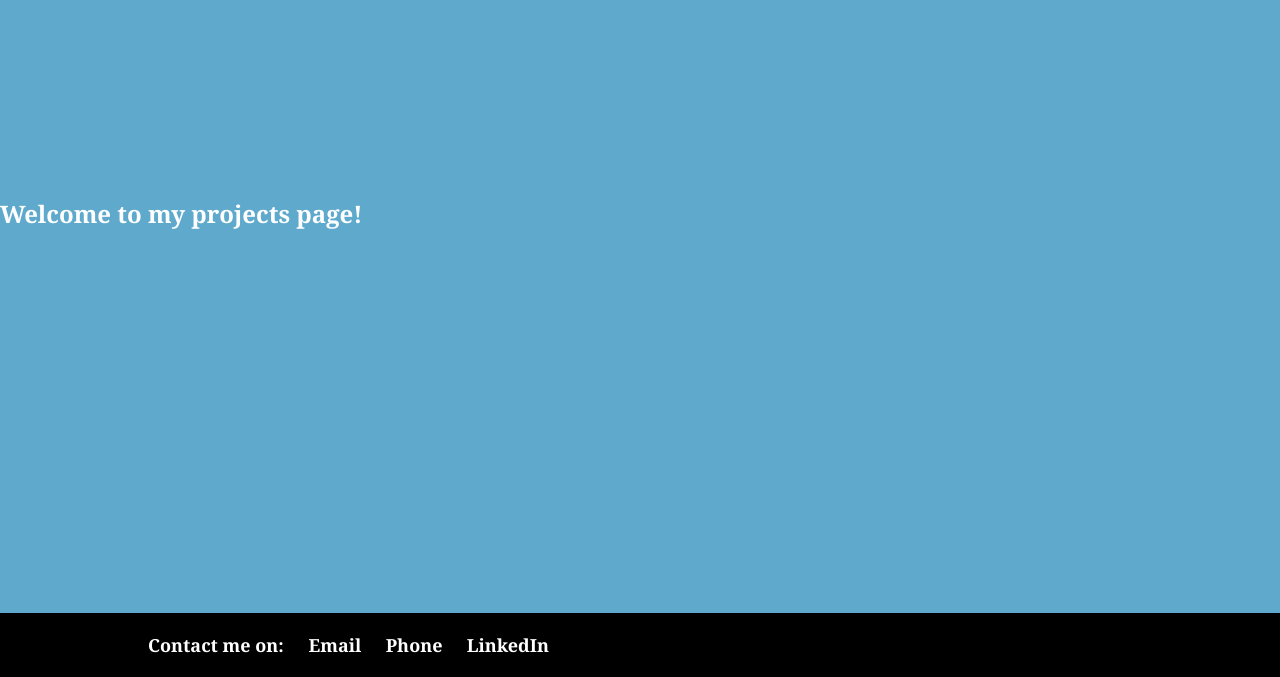
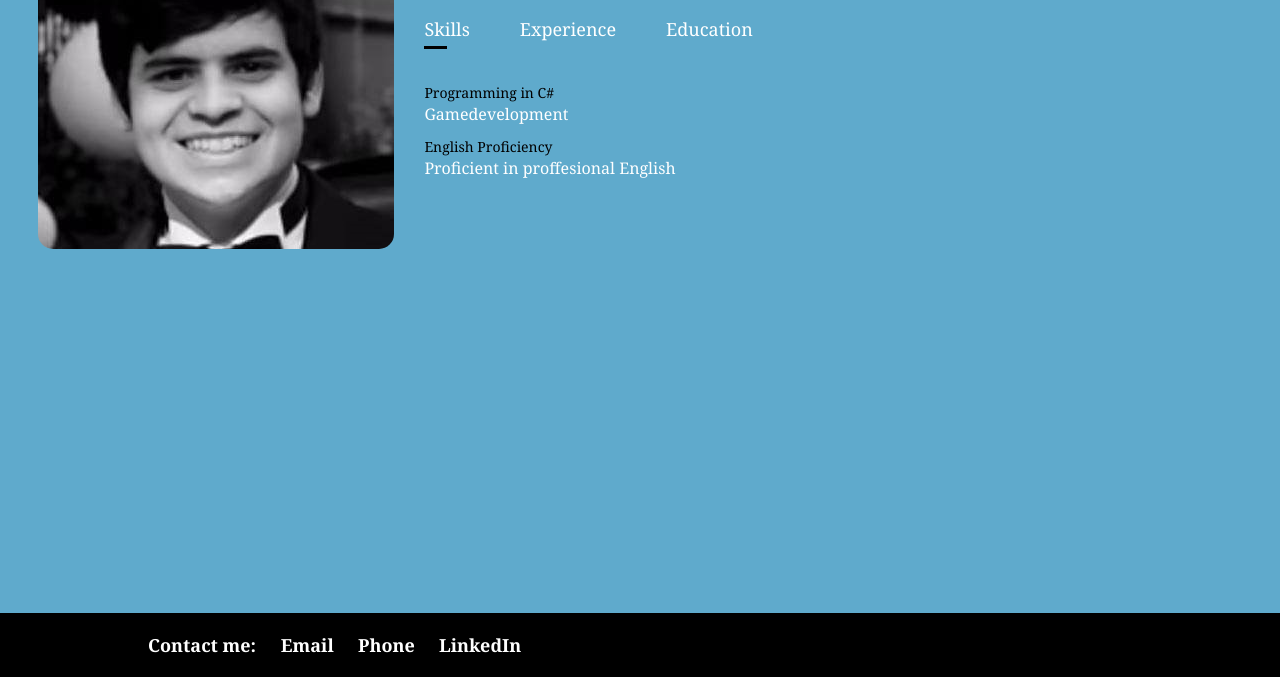
Before and after one commit to NotDutchy/NotDutchy.github.io, a plain HTML site: page otherpages/aboutme.html in a window 1280 px wide. Shown: the part 187-864 px from the top of the page. Drawn offline with Linux system fonts and the light colour scheme.

Commit message:
Added about me page

```diff
--- a/otherpages/aboutme.html
+++ b/otherpages/aboutme.html
@@ -17,19 +17,69 @@
             </nav>
         </header>
 
-        <section class="projects">
-            <h1>
-                Welcome to my projects page!
-            </h1>
+        <section class="about">
+            <div class="container">
+                <div class="row">
+                    <div class="about-col-1">
+                        <img src="../Foto.png">
+                    </div>
+                    <div class="about-col-2">
+                        <h1 class="sub-title">About Me</h1>
+                        <p> Hello, I am Richard Elean</p>
+
+                        <div class="tab-titles">
+                            <p class="tab-links active-link" onclick="opentab('skills')">Skills</p>
+                            <p class="tab-links" onclick="opentab('experience')">Experience</p>
+                            <p class="tab-links" onclick="opentab('education')">Education</p>
+                        </div>
+                        <div class="tab-contents active-tab" id="skills">
+                            <ul>
+                                <li><span>Programming in C#</span><br>Gamedevelopment</li>
+                                <li><span>English Proficiency</span><br>Proficient in proffesional English</li>
+                            </ul>
+                        </div>
+                        <div class="tab-contents" id="experience">
+                            <ul>
+                                <li><span>2021</span><br>During my Computer Science study I took part in different projects</li>
+                                <li><span>2023</span><br>Internship at HoppenBrouwers Techniek</li>
+                            </ul>
+                        </div>
+                        <div class="tab-contents" id="education">
+                            <ul>
+                                <li><span>2021-Current</span><br>Studying Computer Science at Avans Hogeschool Breda</li>
+                                <li><span>2012-2018</span><br>Higher General Continued Education at Markland College Zevenbergen</li>
+                            </ul>
+                        </div>
+                    </div>
+                </div>
+            </div>
         </section>
 
         <footer class="contact" id="contact">
             <nav class="contact-content">
-                <a href="#" class="logo">Contact me on: </a>
+                <a href="#" class="logo">Contact me: </a>
                 <a>Email</a>
                 <a>Phone</a>
                 <a href="https://www.linkedin.com/in/richard-elean-notdutchy/" target="_blank">LinkedIn</a>
             </nav>
         </footer>
+
+        <script>
+            var tablinks = document.getElementsByClassName("tab-links");
+            var tabcontents = document.getElementsByClassName("tab-contents");
+
+            function opentab(tabname) {
+                for(tablink of tablinks){
+                    tablink.classList.remove("active-link");
+                }
+
+                for(tabcontent of tabcontents){
+                    tabcontent.classList.remove("active-tab");
+                }
+
+                event.currentTarget.classList.add("active-link");
+                document.getElementById(tabname).classList.add("active-tab");
+            }
+        </script>
     </body>
 </html>
--- a/style.css
+++ b/style.css
@@ -8,6 +8,7 @@
 body {
     background: #5FAACC;
     color: white;
+    position: relative;
 }
 
 .header {
@@ -47,13 +48,35 @@ body {
     display: flex;
     height: 100vh;
     align-items: center;
+    left: 400px;
     right: auto;
 }
 
+.home h1 {
+    font-size: 25px;
+}
+
+.home-content {
+    margin-left: 5%;
+}
+
 .projects {
+    margin-top: 5%;
     display: flex;
     height: 100vh;
-    align-items: center;
+    align-items: top;
+    left: 400px;
+    right: auto;
+    margin-left: 3%;
+}
+
+.about {
+    display: flex;
+    height: 100vh;
+    align-items: top;
+    left: 400px;
+    right: auto;
+    margin-left: 3%;
 }
 
 .contact {
@@ -80,6 +103,79 @@ body {
 img.photo {
     position: relative;
     border-radius: 60%;
-    left: 700px;
+    left: 600px;
+}
 
+.about {
+    padding: 80px 0;
 }
+
+.row {
+    display: flex;
+    justify-content: space-between;
+    flex-wrap: wrap;
+}
+
+.about-col-1{
+    flex-basis: 35%;
+}
+
+.about-col-1 img{
+    border-radius: 15px;
+}
+
+.about-col-2{
+    margin-left: 30px;
+}
+
+.sub-title{
+    font-size: 60px;
+    font-weight: 600;
+    color: #fff;
+}
+
+.tab-titles{
+    display: flex;
+    margin: 20px 0 40px;
+}
+
+.tab-links{
+    margin-right: 50px;
+    font-size: 18px;
+    font-weight: 500;
+    cursor: pointer;
+    position: relative;
+}
+
+.tab-links::after{
+    content: '';
+    width: 0;
+    height: 3px;
+    background: black;
+    position: absolute;
+    left: 0;
+    bottom: -8px;
+    transition: 0.5s;
+}
+
+.tab-links.active-link::after{
+    width: 50%;
+}
+
+.tab-contents ul li{
+    list-style: none;
+    margin: 10px 0;
+}
+
+.tab-contents ul li span{
+    color: black;
+    font-size: 14px;
+}
+
+.tab-contents{
+    display: none;
+}
+
+.tab-contents.active-tab{
+    display: block;
+}
```
Also changed, not shown: index.html (+7 -7 lines), otherpages/projects.html (+6 -6 lines).
